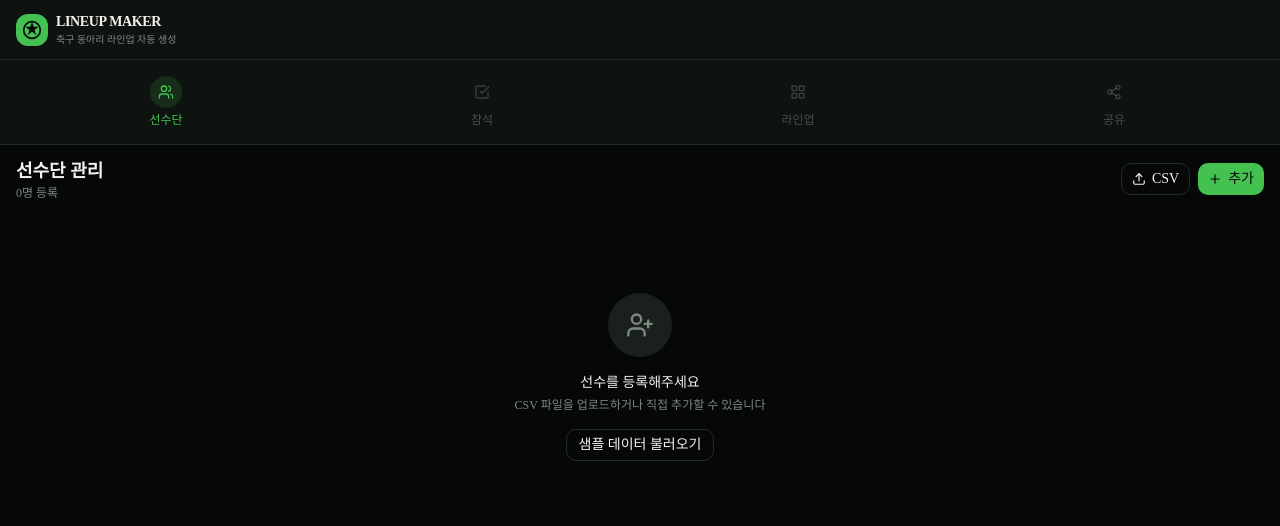
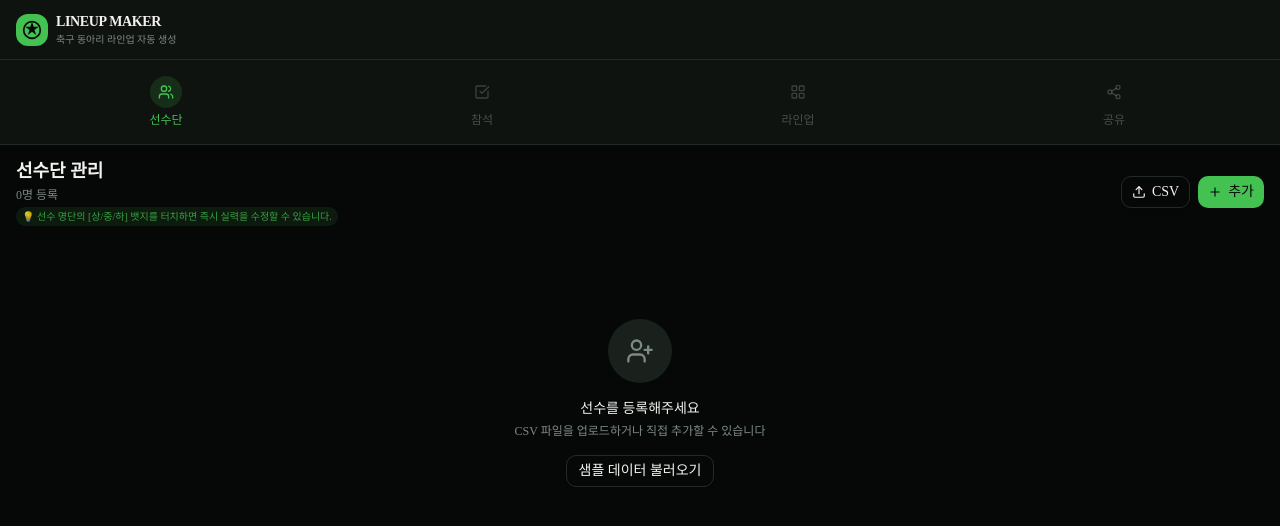
Before and after one commit to sdlvkqmv/lineupmaker, a Next.js app: page / in a window 1280 px wide. Shown: the top 526 px of the page. Built offline with nearby package versions, Linux system fonts and the light colour scheme.

Commit message:
Feat: Added explanation for modifying player skill

```diff
--- a/components/roster-manager.tsx
+++ b/components/roster-manager.tsx
@@ -308,8 +308,11 @@ export function RosterManager() {
       <div className="flex items-center justify-between px-4 py-3">
         <div>
           <h2 className="text-lg font-bold text-foreground">선수단 관리</h2>
-          <p className="text-xs text-muted-foreground">
+          <p className="text-xs text-muted-foreground mt-0.5">
             {totalPlayers}명 등록{mercenaries > 0 ? ` (용병 ${mercenaries}명)` : ""}
+          </p>
+          <p className="text-[10px] text-primary/80 mt-1 font-medium bg-primary/10 rounded-md px-1.5 py-0.5 inline-block">
+            💡 선수 명단의 [상/중/하] 뱃지를 터치하면 즉시 실력을 수정할 수 있습니다.
           </p>
         </div>
         <div className="flex gap-2">
```
